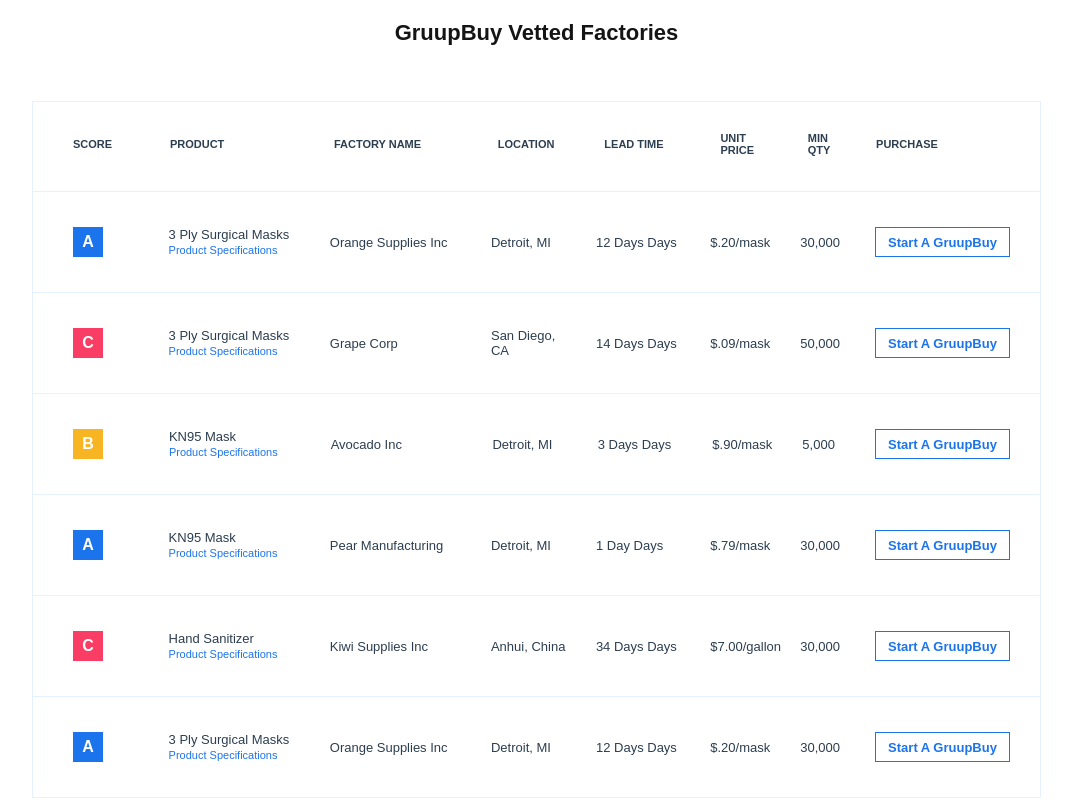
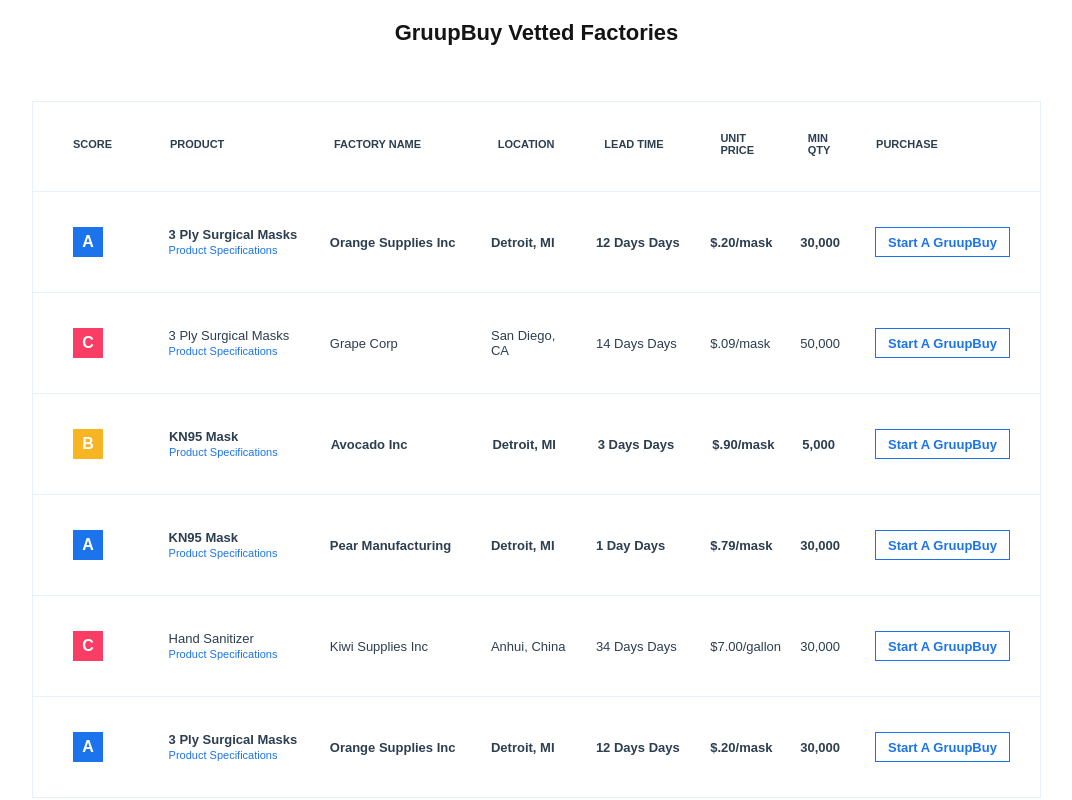
Before and after one commit to gruupbuy/gruupbuy, a Vue app: page / in a window 1280 px wide. Shown: the part 1275-2075 px from the top of the page, without its empty margins (111-1183 px from the left). Built offline with nearby package versions, Linux system fonts and the light colour scheme.

Commit message:
Bold rows from MI

```diff
--- a/src/styles/home.scss
+++ b/src/styles/home.scss
@@ -293,3 +293,7 @@ body {
         text-decoration: underline;
     }
 }
+
+.bold {
+    font-weight: bold;
+}
--- a/src/views/Home.vue
+++ b/src/views/Home.vue
@@ -90,13 +90,13 @@
       </div>
       <div v-for="(campaign, index) in availableCampaigns" :key="index" class="table-row">
         <div class="td t-score"><div class="score-square" :class="campaign.getScoreClass()">{{campaign.score}}</div></div>
-        <div class="td t-data"><div class="product">{{campaign.campaignTitle}}</div><a :href="campaign.specificationLink" class="specifications" target="_blank">Product Specifications</a></div>
-        <div class="td t-data">{{campaign.getFactoryName()}}</div>
-        <div class="td t-location">{{campaign.getLocation()}}</div>
-        <div class="td t-lead-time">{{campaign.getLeadTime()}}</div>
-        <div class="td t-unit">{{campaign.getUnitPrice()}}</div>
-        <div class="td t-qty">{{campaign.getMoq()}}</div>
-        <div class="td t-data"><button @click="showModal('create', index)" class="secondary">Start A GruupBuy</button></div>
+        <div class="td t-data"><div class="product" :class="shouldBold(campaign) ? 'bold' : ''">{{campaign.campaignTitle}}</div><a :href="campaign.specificationLink" class="specifications" target="_blank">Product Specifications</a></div>
+        <div class="td t-data" :class="shouldBold(campaign) ? 'bold' : ''">{{campaign.getFactoryName()}}</div>
+        <div class="td t-location" :class="shouldBold(campaign) ? 'bold' : ''">{{campaign.getLocation()}}</div>
+        <div class="td t-lead-time" :class="shouldBold(campaign) ? 'bold' : ''">{{campaign.getLeadTime()}}</div>
+        <div class="td t-unit" :class="shouldBold(campaign) ? 'bold' : ''">{{campaign.getUnitPrice()}}</div>
+        <div class="td t-qty" :class="shouldBold(campaign) ? 'bold' : ''">{{campaign.getMoq()}}</div>
+        <div class="td t-data" :class="shouldBold(campaign) ? 'bold' : ''"><button @click="showModal('create', index)" class="secondary">Start A GruupBuy</button></div>
       </div>
     </div>
   </div>
@@ -198,6 +198,9 @@ export default Vue.extend({
     },
     chooseARandomAddress (): string {
       return this.addresses[getRandomInt(3)]
+    },
+    shouldBold (campaign: Campaign): boolean {
+      return campaign.getLocation() === 'Detroit, MI'
     }
   },
   mounted () {
```
